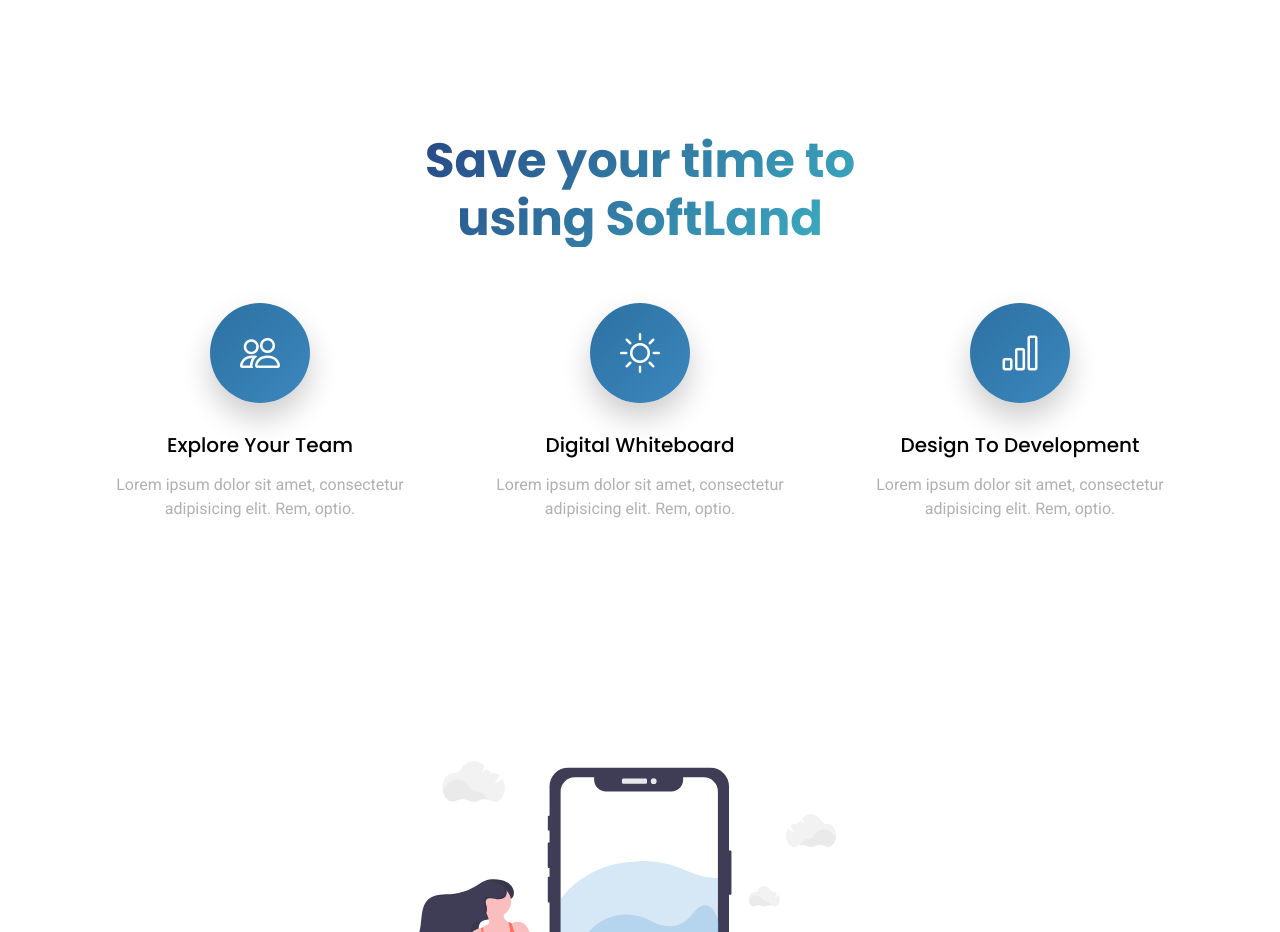
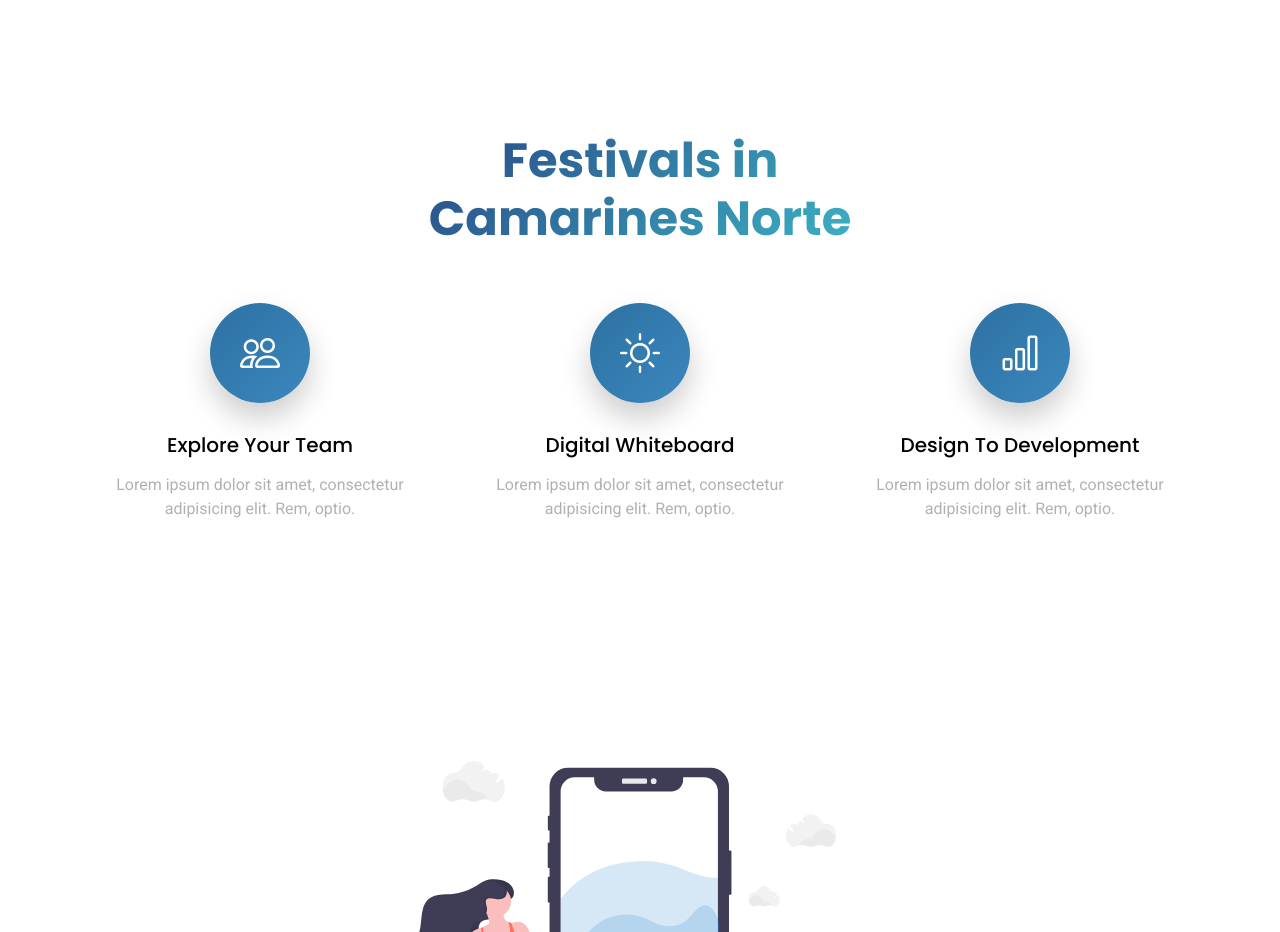
Before and after one commit to jameszymoncome/Festivals-in-CamNorte, a plain HTML site: page index.html in a window 1280 px wide. Shown: the part 860-1792 px from the top of the page. Drawn offline with Linux system fonts and the light colour scheme.

Commit message:
line 123

```diff
--- a/index.html
+++ b/index.html
@@ -120,7 +120,7 @@
 
         <div class="row justify-content-center text-center mb-5">
           <div class="col-md-5" data-aos="fade-up">
-            <h2 class="section-heading">Save your time to using SoftLand</h2>
+            <h2 class="section-heading">Festivals in Camarines Norte</h2>
           </div>
         </div>
 
```
